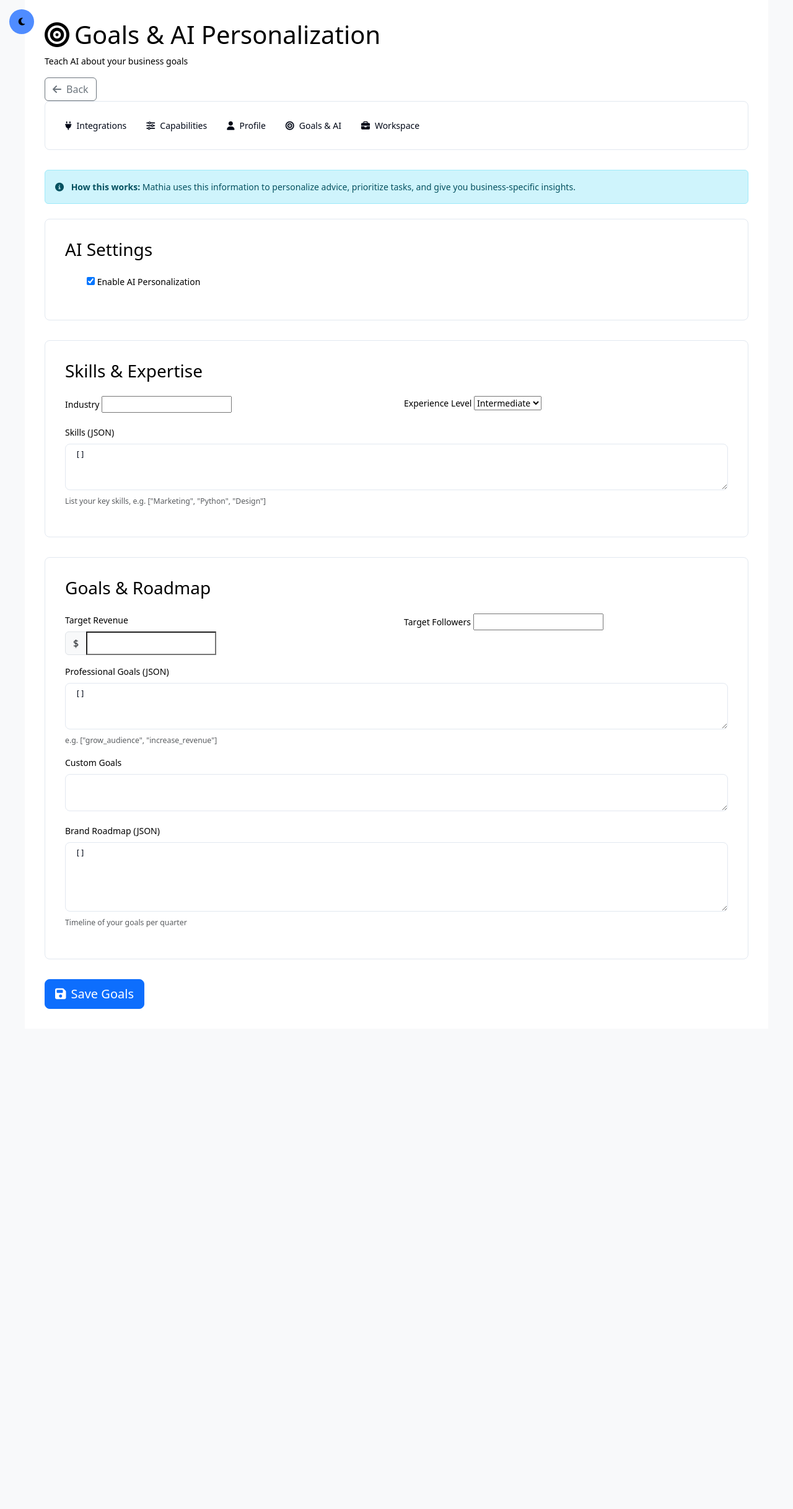
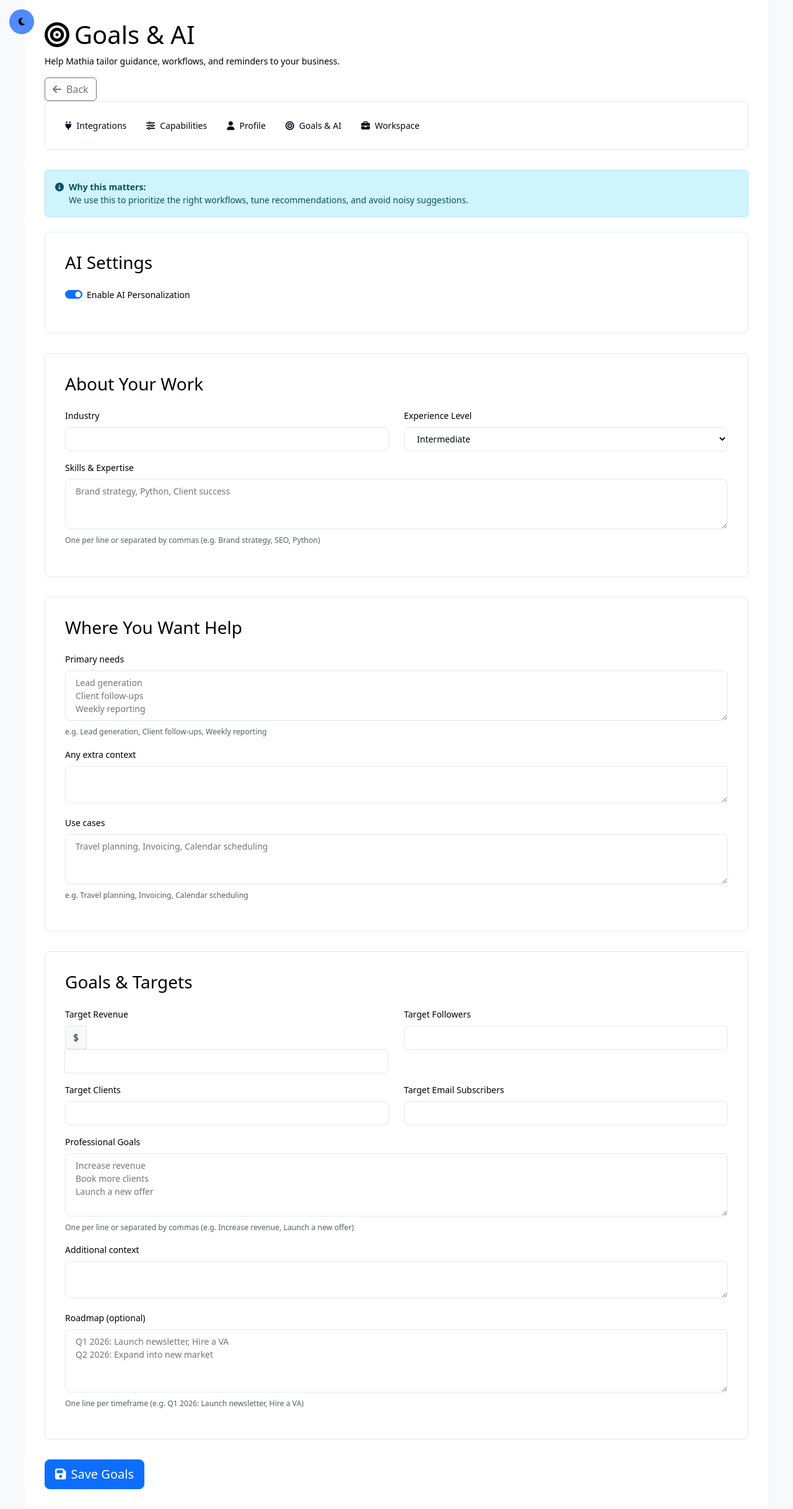
Before and after one commit to bedah-kym/django-chat, a Django app: template Backend/users/templates/users/goals.html in a window 1280 px wide. Shown: the whole page at 62% size. Before the commit the page ends 1628 px from the top, so only its background shows below. Run offline with Django 4.2, Linux system fonts and the light colour scheme; the template is opened without the code that fills it: values that come from a table or form of the project are taken from there, others are empty; parts of the project's set-up code (start-up, migrations or seed data) failed here and were passed over; some libraries are stand-ins or nearby versions.

Commit message:
ui fixes

```diff
--- a/Backend/users/forms.py
+++ b/Backend/users/forms.py
@@ -2,10 +2,89 @@ from django import forms
 from django.contrib.auth.forms import AuthenticationForm
 from django.core.exceptions import ValidationError
 from django.contrib.auth import get_user_model
+import json
+import re
 from .models import UserProfile, GoalProfile, TrialApplication
 
 User = get_user_model()
 
+def _normalize_list_value(value):
+    if value is None:
+        return []
+    if isinstance(value, (list, tuple, set)):
+        return [str(item).strip() for item in value if str(item).strip()]
+    if isinstance(value, str):
+        text = value.strip()
+        if not text:
+            return []
+        if text.startswith('[') or text.startswith('{'):
+            try:
+                parsed = json.loads(text)
+            except json.JSONDecodeError:
+                parsed = None
+            if isinstance(parsed, list):
+                return _normalize_list_value(parsed)
+        parts = re.split(r'[,\n;]+', text)
+        return [part.strip() for part in parts if part.strip()]
+    text = str(value).strip()
+    return [text] if text else []
+
+def _format_list_value(items):
+    if not items:
+        return ''
+    return '\n'.join(str(item).strip() for item in items if str(item).strip())
+
+def _parse_roadmap_value(value):
+    if value is None:
+        return []
+    if isinstance(value, list):
+        return value
+    if isinstance(value, str):
+        text = value.strip()
+        if not text:
+            return []
+        if text.startswith('['):
+            try:
+                parsed = json.loads(text)
+            except json.JSONDecodeError:
+                parsed = None
+            if isinstance(parsed, list):
+                return parsed
+        entries = []
+        for line in text.splitlines():
+            line = line.strip()
+            if not line:
+                continue
+            if ':' in line:
+                timeframe, goals_text = line.split(':', 1)
+            elif '-' in line:
+                timeframe, goals_text = line.split('-', 1)
+            else:
+                timeframe, goals_text = 'Anytime', line
+            goals = _normalize_list_value(goals_text)
+            entries.append({
+                'quarter': timeframe.strip(),
+                'goals': goals,
+                'status': 'planned',
+            })
+        return entries
+    return []
+
+def _format_roadmap_value(entries):
+    if not entries:
+        return ''
+    lines = []
+    for entry in entries:
+        if not isinstance(entry, dict):
+            continue
+        timeframe = entry.get('quarter') or entry.get('timeframe') or entry.get('period') or 'Anytime'
+        goals = entry.get('goals') or []
+        goals_text = ', '.join(str(goal).strip() for goal in goals if str(goal).strip())
+        if goals_text:
+            lines.append(f"{timeframe}: {goals_text}")
+        else:
+            lines.append(str(timeframe))
+    return '\n'.join(lines)
 class CustomAuthenticationForm(AuthenticationForm):
     def __init__(self, *args, **kwargs):
         super().__init__(*args, **kwargs)
@@ -44,21 +123,142 @@ class UserForm(forms.ModelForm):
         fields = ['first_name', 'last_name', 'email']
 
 class UserProfileForm(forms.ModelForm):
+    email_notifications = forms.BooleanField(
+        required=False,
+        label='Email notifications',
+        help_text='Product updates, alerts, and weekly digests.'
+    )
+    push_notifications = forms.BooleanField(
+        required=False,
+        label='Push notifications'
+    )
+    digest_frequency = forms.ChoiceField(
+        required=False,
+        label='Digest frequency',
+        choices=[
+            ('off', 'Off'),
+            ('daily', 'Daily'),
+            ('weekly', 'Weekly'),
+            ('monthly', 'Monthly'),
+        ]
+    )
+
     class Meta:
         model = UserProfile
-        fields = ['bio', 'location', 'website', 'user_type', 'industry',
-                 'company_name', 'company_size', 'role', 'social_links',
-                 'notification_preferences', 'theme_preference', 'avatar']
+        fields = [
+            'bio', 'location', 'website', 'user_type', 'industry',
+            'company_name', 'company_size', 'role', 'twitter_handle',
+            'linkedin_url', 'github_url', 'theme_preference', 'avatar'
+        ]
         widgets = {
             'bio': forms.Textarea(attrs={'rows': 3, 'class': 'form-input'}),
-            'social_links': forms.Textarea(attrs={'rows': 4, 'placeholder': 'JSON format: {"twitter": "@handle"}', 'class': 'form-input font-mono'}),
-            'notification_preferences': forms.Textarea(attrs={'rows': 4, 'class': 'form-input font-mono'}),
             'industry': forms.TextInput(attrs={'class': 'form-input'}),
             'company_name': forms.TextInput(attrs={'class': 'form-input'}),
             'role': forms.TextInput(attrs={'class': 'form-input'}),
+            'twitter_handle': forms.TextInput(attrs={'class': 'form-input', 'placeholder': '@handle'}),
+            'linkedin_url': forms.URLInput(attrs={'class': 'form-input', 'placeholder': 'https://linkedin.com/in/...'}),
+            'github_url': forms.URLInput(attrs={'class': 'form-input', 'placeholder': 'https://github.com/...'}),
         }
 
+    def __init__(self, *args, **kwargs):
+        super().__init__(*args, **kwargs)
+        for field in self.fields.values():
+            if isinstance(field.widget, forms.CheckboxInput):
+                field.widget.attrs.setdefault('class', 'form-check-input')
+                continue
+            field.widget.attrs.setdefault('class', 'form-input')
+
+        social_links = (self.instance.social_links or {}) if self.instance else {}
+        if not self.initial.get('twitter_handle') and social_links.get('twitter'):
+            self.initial['twitter_handle'] = social_links.get('twitter')
+        if not self.initial.get('linkedin_url') and social_links.get('linkedin'):
+            self.initial['linkedin_url'] = social_links.get('linkedin')
+        if not self.initial.get('github_url') and social_links.get('github'):
+            self.initial['github_url'] = social_links.get('github')
+
+        prefs = (self.instance.notification_preferences or {}) if self.instance else {}
+        self.fields['email_notifications'].initial = prefs.get('email_notifications', True)
+        self.fields['push_notifications'].initial = prefs.get('push_notifications', False)
+        self.fields['digest_frequency'].initial = prefs.get('digest_frequency', 'weekly')
+
+    def save(self, commit=True):
+        instance = super().save(commit=False)
+        social_links = dict(instance.social_links or {})
+        twitter = (self.cleaned_data.get('twitter_handle') or '').strip()
+        linkedin = (self.cleaned_data.get('linkedin_url') or '').strip()
+        github = (self.cleaned_data.get('github_url') or '').strip()
+
+        if twitter:
+            social_links['twitter'] = twitter
+        else:
+            social_links.pop('twitter', None)
+        if linkedin:
+            social_links['linkedin'] = linkedin
+        else:
+            social_links.pop('linkedin', None)
+        if github:
+            social_links['github'] = github
+        else:
+            social_links.pop('github', None)
+
+        prefs = dict(instance.notification_preferences or {})
+        prefs['email_notifications'] = bool(self.cleaned_data.get('email_notifications'))
+        prefs['push_notifications'] = bool(self.cleaned_data.get('push_notifications'))
+        prefs['digest_frequency'] = self.cleaned_data.get('digest_frequency') or prefs.get('digest_frequency', 'weekly')
+        instance.social_links = social_links
+        instance.notification_preferences = prefs
+
+        if commit:
+            instance.save()
+        return instance
+
 class GoalProfileForm(forms.ModelForm):
+    goals = forms.CharField(
+        required=False,
+        label='Professional goals',
+        widget=forms.Textarea(attrs={
+            'rows': 4,
+            'class': 'form-input',
+            'placeholder': 'Increase revenue\nBook more clients\nLaunch a new offer'
+        })
+    )
+    skills = forms.CharField(
+        required=False,
+        label='Skills & expertise',
+        widget=forms.Textarea(attrs={
+            'rows': 3,
+            'class': 'form-input',
+            'placeholder': 'Brand strategy, Python, Client success'
+        })
+    )
+    needs = forms.CharField(
+        required=False,
+        label='Where do you want help?',
+        widget=forms.Textarea(attrs={
+            'rows': 3,
+            'class': 'form-input',
+            'placeholder': 'Lead generation\nClient follow-ups\nWeekly reporting'
+        })
+    )
+    use_cases = forms.CharField(
+        required=False,
+        label='How will you use Mathia?',
+        widget=forms.Textarea(attrs={
+            'rows': 3,
+            'class': 'form-input',
+            'placeholder': 'Travel planning, Invoicing, Calendar scheduling'
+        })
+    )
+    roadmap = forms.CharField(
+        required=False,
+        label='Roadmap (optional)',
+        widget=forms.Textarea(attrs={
+            'rows': 4,
+            'class': 'form-input',
+            'placeholder': 'Q1 2026: Launch newsletter, Hire a VA\nQ2 2026: Expand into new market'
+        })
+    )
+
     class Meta:
         model = GoalProfile
         fields = ['goals', 'custom_goals', 'industry', 'skills',
@@ -66,13 +266,39 @@ class GoalProfileForm(forms.ModelForm):
                  'roadmap', 'target_revenue', 'target_followers',
                  'target_clients', 'target_email_subscribers', 'ai_personalization_enabled']
         widgets = {
-            'goals': forms.Textarea(attrs={'rows': 3, 'class': 'form-input font-mono', 'placeholder': '["goal1", "goal2"]'}),
-            'skills': forms.Textarea(attrs={'rows': 3, 'class': 'form-input font-mono'}),
-            'needs': forms.Textarea(attrs={'rows': 3, 'class': 'form-input font-mono'}),
-            'roadmap': forms.Textarea(attrs={'rows': 5, 'class': 'form-input font-mono'}),
             'custom_goals': forms.Textarea(attrs={'rows': 2, 'class': 'form-input'}),
             'custom_needs': forms.Textarea(attrs={'rows': 2, 'class': 'form-input'}),
         }
+
+    def __init__(self, *args, **kwargs):
+        super().__init__(*args, **kwargs)
+        for field in self.fields.values():
+            if isinstance(field.widget, forms.CheckboxInput):
+                field.widget.attrs.setdefault('class', 'form-check-input')
+                continue
+            field.widget.attrs.setdefault('class', 'form-input')
+
+        if self.instance:
+            self.initial.setdefault('goals', _format_list_value(self.instance.goals))
+            self.initial.setdefault('skills', _format_list_value(self.instance.skills))
+            self.initial.setdefault('needs', _format_list_value(self.instance.needs))
+            self.initial.setdefault('use_cases', _format_list_value(self.instance.use_cases))
+            self.initial.setdefault('roadmap', _format_roadmap_value(self.instance.roadmap))
+
+    def clean_goals(self):
+        return _normalize_list_value(self.cleaned_data.get('goals'))
+
+    def clean_skills(self):
+        return _normalize_list_value(self.cleaned_data.get('skills'))
+
+    def clean_needs(self):
+        return _normalize_list_value(self.cleaned_data.get('needs'))
+
+    def clean_use_cases(self):
+        return _normalize_list_value(self.cleaned_data.get('use_cases'))
+
+    def clean_roadmap(self):
+        return _parse_roadmap_value(self.cleaned_data.get('roadmap'))
 
 
 class TrialApplicationForm(forms.ModelForm):
--- a/Backend/users/templates/users/goals.html
+++ b/Backend/users/templates/users/goals.html
@@ -89,8 +89,8 @@
 
         <div class="wallet-header">
             <div>
-                <h1 class="dashboard-title"><i class="fas fa-bullseye me-2"></i>Goals & AI Personalization</h1>
-                <p class="dashboard-subtitle">Teach AI about your business goals</p>
+                <h1 class="dashboard-title"><i class="fas fa-bullseye me-2"></i>Goals & AI</h1>
+                <p class="dashboard-subtitle">Help Mathia tailor guidance, workflows, and reminders to your business.</p>
             </div>
             <a href="{% url 'users:dashboard' %}" class="btn btn-outline-secondary">
                 <i class="fas fa-arrow-left me-2"></i>Back
@@ -120,9 +120,13 @@
         </ul>
 
         <div class="alert alert-info mb-4">
-            <i class="fas fa-info-circle me-2"></i>
-            <strong>How this works:</strong> Mathia uses this information to personalize advice, prioritize tasks, and
-            give you business-specific insights.
+            <div class="d-flex gap-2">
+                <i class="fas fa-info-circle mt-1"></i>
+                <div>
+                    <strong>Why this matters:</strong>
+                    <div>We use this to prioritize the right workflows, tune recommendations, and avoid noisy suggestions.</div>
+                </div>
+            </div>
         </div>
 
         <form method="post">
@@ -137,7 +141,7 @@
             </div>
 
             <div class="form-section">
-                <h3 class="mb-4">Skills & Expertise</h3>
+                <h3 class="mb-4">About Your Work</h3>
                 <div class="row mb-3">
                     <div class="col-md-6">
                         <label class="form-label">Industry</label>
@@ -149,14 +153,32 @@
                     </div>
                 </div>
                 <div class="mb-3">
-                    <label class="form-label">Skills (JSON)</label>
+                    <label class="form-label">Skills & Expertise</label>
                     {{ form.skills }}
-                    <div class="form-text">List your key skills, e.g. ["Marketing", "Python", "Design"]</div>
+                    <div class="form-text">One per line or separated by commas (e.g. Brand strategy, SEO, Python)</div>
                 </div>
             </div>
 
             <div class="form-section">
-                <h3 class="mb-4">Goals & Roadmap</h3>
+                <h3 class="mb-4">Where You Want Help</h3>
+                <div class="mb-3">
+                    <label class="form-label">Primary needs</label>
+                    {{ form.needs }}
+                    <div class="form-text">e.g. Lead generation, Client follow-ups, Weekly reporting</div>
+                </div>
+                <div class="mb-3">
+                    <label class="form-label">Any extra context</label>
+                    {{ form.custom_needs }}
+                </div>
+                <div class="mb-3">
+                    <label class="form-label">Use cases</label>
+                    {{ form.use_cases }}
+                    <div class="form-text">e.g. Travel planning, Invoicing, Calendar scheduling</div>
+                </div>
+            </div>
+
+            <div class="form-section">
+                <h3 class="mb-4">Goals & Targets</h3>
                 <div class="row mb-3">
                     <div class="col-md-6">
                         <label class="form-label">Target Revenue</label>
@@ -170,22 +192,32 @@
                         {{ form.target_followers }}
                     </div>
                 </div>
-
-                <div class="mb-3">
-                    <label class="form-label">Professional Goals (JSON)</label>
-                    {{ form.goals }}
-                    <div class="form-text">e.g. ["grow_audience", "increase_revenue"]</div>
+                <div class="row mb-3">
+                    <div class="col-md-6">
+                        <label class="form-label">Target Clients</label>
+                        {{ form.target_clients }}
+                    </div>
+                    <div class="col-md-6">
+                        <label class="form-label">Target Email Subscribers</label>
+                        {{ form.target_email_subscribers }}
+                    </div>
                 </div>
 
                 <div class="mb-3">
-                    <label class="form-label">Custom Goals</label>
+                    <label class="form-label">Professional Goals</label>
+                    {{ form.goals }}
+                    <div class="form-text">One per line or separated by commas (e.g. Increase revenue, Launch a new offer)</div>
+                </div>
+
+                <div class="mb-3">
+                    <label class="form-label">Additional context</label>
                     {{ form.custom_goals }}
                 </div>
 
                 <div class="mb-3">
-                    <label class="form-label">Brand Roadmap (JSON)</label>
+                    <label class="form-label">Roadmap (optional)</label>
                     {{ form.roadmap }}
-                    <div class="form-text">Timeline of your goals per quarter</div>
+                    <div class="form-text">One line per timeframe (e.g. Q1 2026: Launch newsletter, Hire a VA)</div>
                 </div>
             </div>
 
```
Also changed, not shown: Backend/users/templates/users/profile_settings.html (+29 -8 lines).
